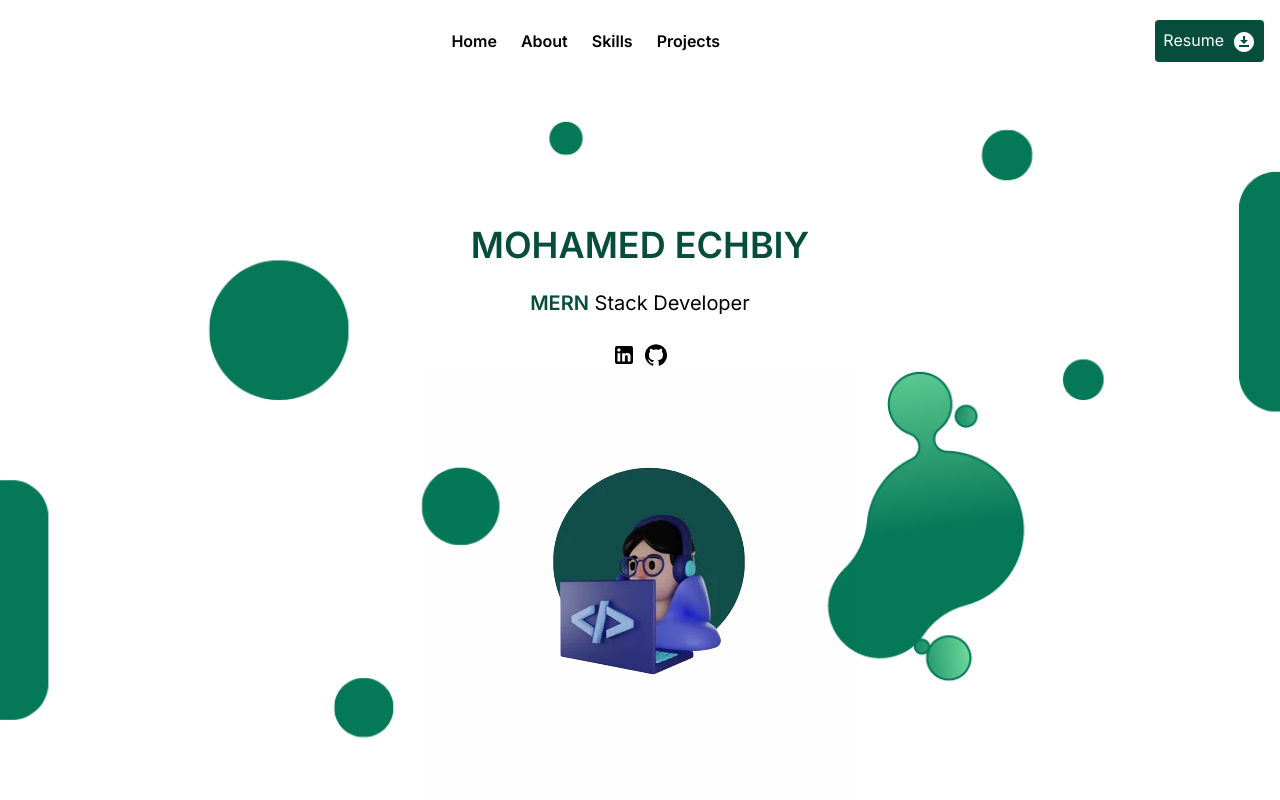
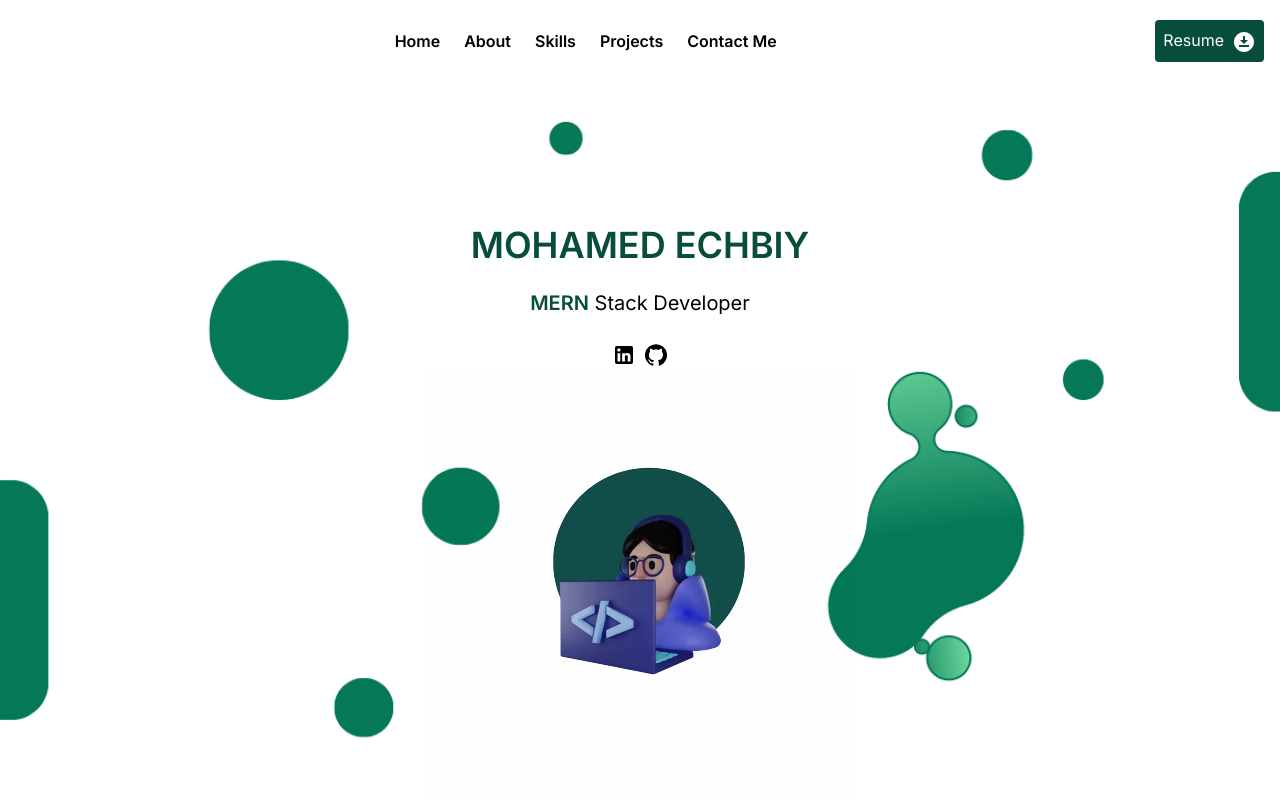
Before and after one commit to Mohamed-Echbiy/Portfolio, a React (Vite) app: page / in a window 1280 px wide. Shown: the top 800 px of the page. Built offline with nearby package versions, Linux system fonts and the light colour scheme.

Commit message:
final steps before lunching the site

```diff
--- a/src/App.tsx
+++ b/src/App.tsx
@@ -1,8 +1,4 @@
-import { useState } from "react";
-import Box from "./components/common/Box";
-import TypographyHeading from "./components/common/TypographyHeading";
-import TypographyParagraphs from "./components/common/TypographyParagraphs";
-import TypographySubHeading from "./components/common/TypographySubHeading";
+import About from "./components/About/About";
 import Form from "./components/Form/Form";
 import Herosection from "./components/Herosection";
 import Navbar from "./components/Navbar";
@@ -16,32 +12,7 @@ function App() {
         <Navbar />
         <Herosection />
       </section>
-      <section className="about-me bg-about-bg bg-no-repeat bg-cover bg-center min-h-fit ">
-        <div className="container px-6 sm:px-10 md:px-12 lg:px-16 flex flex-col justify-center w-full h-full max-w-1900">
-          <Box className="h-full  pr-2w-full" justify="center">
-            <div className="max-w-lg md:text-center">
-              <TypographyHeading className="w-full pt-12 md:pt-24 mb-6">
-                <h4 className="uppercase">About me</h4>
-              </TypographyHeading>
-              <TypographySubHeading>
-                <p>
-                  <span className="uppercase pr-2 text-primary-900 font-semibold">
-                    MERN
-                  </span>
-                  Stack Developer with over a year of experience building and
-                  turning ideas into fast, dynamic, and scalable websites
-                  without ignoring the Ui effects, and animations and creating
-                  intuitive, dynamic user experiences. also driven by new
-                  technologies and aiming to improve and follow best practices.
-                </p>
-              </TypographySubHeading>
-            </div>
-            <div className="image-container max-w-xl min-w-290">
-              <img src="./about-image.webp" alt="" className="w-full " />
-            </div>
-          </Box>
-        </div>
-      </section>
+      <About />
       <Skills />
       <Projects />
       <Form />
--- /dev/null
+++ b/src/components/About/About.tsx
@@ -0,0 +1,37 @@
+import Box from "../common/Box";
+import TypographyHeading from "../common/TypographyHeading";
+import TypographySubHeading from "../common/TypographySubHeading";
+
+export default function About() {
+  return (
+    <section
+      className="about-me bg-about-bg bg-no-repeat bg-cover bg-center min-h-fit "
+      id="about"
+    >
+      <div className="container px-6 sm:px-10 md:px-12 lg:px-16 flex flex-col justify-center w-full h-full max-w-1900">
+        <Box className="h-full  pr-2w-full" justify="center">
+          <div className="max-w-lg md:text-center">
+            <TypographyHeading className="w-full pt-12 md:pt-24 mb-6">
+              <h4 className="uppercase">About me</h4>
+            </TypographyHeading>
+            <TypographySubHeading>
+              <p>
+                <span className="uppercase pr-2 text-primary-900 font-semibold">
+                  MERN
+                </span>
+                Stack Developer with over a year of experience building and
+                turning ideas into fast, dynamic, and scalable websites without
+                ignoring the Ui effects, and animations and creating intuitive,
+                dynamic user experiences. also driven by new technologies and
+                aiming to improve and follow best practices.
+              </p>
+            </TypographySubHeading>
+          </div>
+          <div className="image-container max-w-xl min-w-290">
+            <img src="./about-image.webp" alt="" className="w-full " />
+          </div>
+        </Box>
+      </div>
+    </section>
+  );
+}
--- a/src/components/Form/Form.tsx
+++ b/src/components/Form/Form.tsx
@@ -62,7 +62,10 @@ export default function Form() {
     }
   }
   return (
-    <div className="flex flex-col-reverse md:flex-row justify-center items-center w-full ">
+    <section
+      className="flex flex-col-reverse md:flex-row justify-center items-center w-full "
+      id="contact"
+    >
       <div className="image-container max-w-lg w-1/2">
         <img
           src="./form-image.png"
@@ -99,6 +102,6 @@ export default function Form() {
           <Button text={"submit"} />
         </div>
       </FormControl>
-    </div>
+    </section>
   );
 }
--- a/src/components/Herosection.tsx
+++ b/src/components/Herosection.tsx
@@ -6,7 +6,10 @@ import TypographySubHeading from "./common/TypographySubHeading";
 
 export default function Herosection() {
   return (
-    <div className="hero-container h-hero flex flex-col justify-end w-full items-center">
+    <div
+      className="hero-container h-hero flex flex-col justify-end w-full items-center"
+      id="home"
+    >
       <TypographyHeading className="my-name text-center text-primary-900 mb-6">
         <h2 className="my-name-is uppercase">mohamed echbiy</h2>
       </TypographyHeading>
@@ -17,14 +20,17 @@ export default function Herosection() {
         </TypographySubHeading>
       </div>
       <div className="icons-to-contact-me flex gap-2 items-center">
-        <a href="" target="_blank">
+        <a
+          href="https://www.linkedin.com/in/mohamed-echbiy-442aa9244/"
+          target="_blank"
+        >
           <LinkedIn />
         </a>
-        <a href="" target="_blank">
+        <a href="https://github.com/Mohamed-Echbiy" target="_blank">
           <GitHub />
         </a>
         <a
-          href=""
+          href="https://drive.google.com/file/d/1ITJuKI_VTjVIKwvKQz35i0fJ4-uzmaQz/view?usp=share_link"
           target="_blank"
           title="download resume"
           className="sm:hidden"
--- a/src/components/Navbar.tsx
+++ b/src/components/Navbar.tsx
@@ -7,21 +7,29 @@ export default function Navbar() {
       <div className="links-container flex-grow">
         <ul className="links capitalize flex dark:text-white justify-center gap-6 font-semibold text-sm md:text-base">
           <li className=" hover:text-emerald-900 cursor-pointer link-home">
-            Home
+            <a href="#home">Home</a>
           </li>
           <li className=" hover:text-emerald-900 cursor-pointer link-about">
-            About
+            <a href="#about">About</a>
           </li>
           <li className=" hover:text-emerald-900 cursor-pointer link-skills">
-            Skills
+            <a href="#skills">Skills</a>
           </li>
           <li className=" hover:text-emerald-900 cursor-pointer link-projects">
-            projects
+            <a href="#projects">projects</a>
+          </li>
+          <li className="link-contact-me hover:text-emerald-900 cursor-pointer">
+            <a href="#contact">Contact Me</a>
           </li>
         </ul>
       </div>
       <div className="resume-download-button w-fit hidden sm:block">
-        <Button text={"resume"} icon={<DownloadForOffline />} />
+        <a
+          href="https://drive.google.com/file/d/1ITJuKI_VTjVIKwvKQz35i0fJ4-uzmaQz/view?usp=share_link"
+          target="_blank"
+        >
+          <Button text={"resume"} icon={<DownloadForOffline />} />
+        </a>
       </div>
     </div>
   );
--- a/src/components/Projects/Projects.tsx
+++ b/src/components/Projects/Projects.tsx
@@ -49,7 +49,10 @@ const projects: {
 
 export default function Projects() {
   return (
-    <section className="projects min-h-screen px-6 sm:px-10 md:px-12 lg:px-16">
+    <section
+      className="projects min-h-screen px-6 sm:px-10 md:px-12 lg:px-16"
+      id="projects"
+    >
       <TypographyHeading className="pt-12 md:pt-24 mb-6">
         <h4 className="uppercase">Projects</h4>
       </TypographyHeading>
--- a/src/components/Skills/Skills.tsx
+++ b/src/components/Skills/Skills.tsx
@@ -2,7 +2,10 @@ import React from "react";
 
 export default function Skills() {
   return (
-    <section className="Skills-sections relative overflow-hidden my-24">
+    <section
+      className="Skills-sections relative overflow-hidden my-24"
+      id="skills"
+    >
       <div className="skill-image  w-full max-w-full">
         <img
           src="./skills-section.webp"
--- a/src/index.css
+++ b/src/index.css
@@ -4,6 +4,7 @@
 @tailwind utilities;
 * {
   font-family: "Inter", sans-serif;
+  scroll-behavior: smooth;
 }
 
 .image-box {
```
